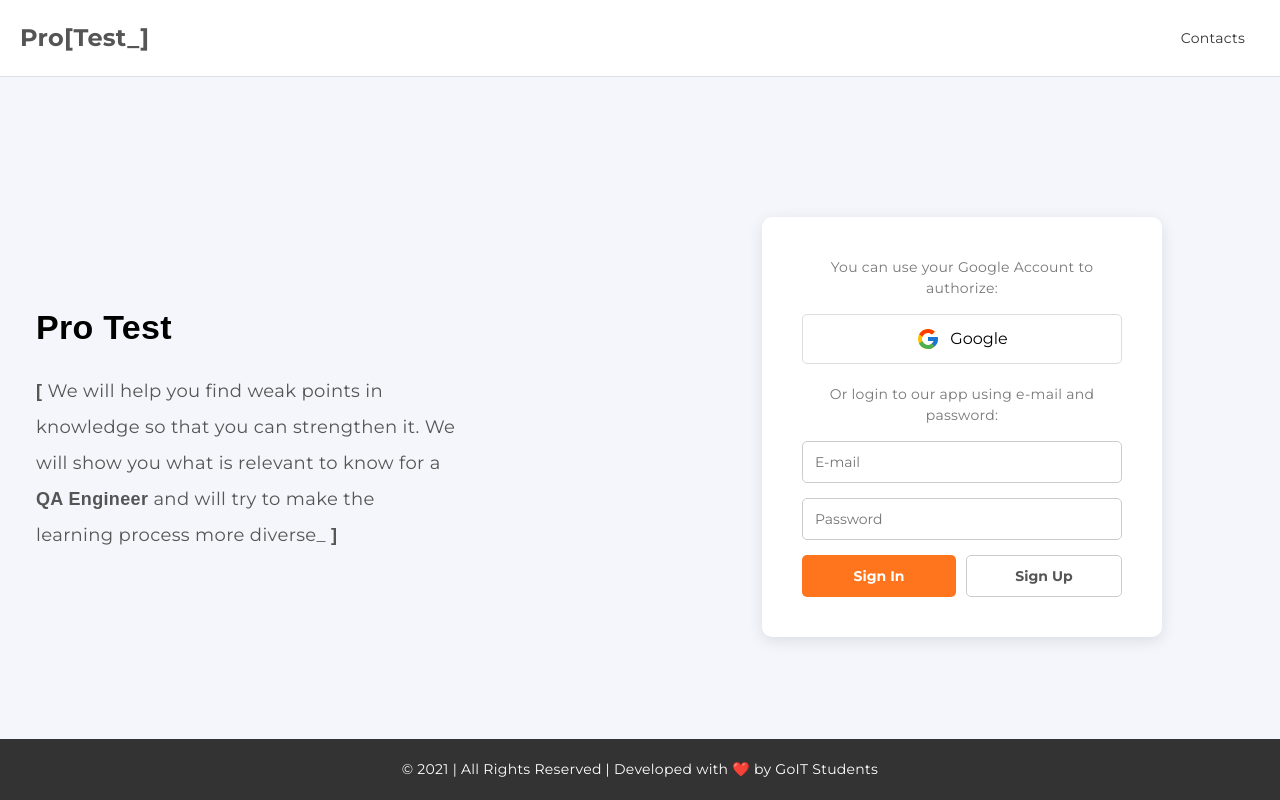
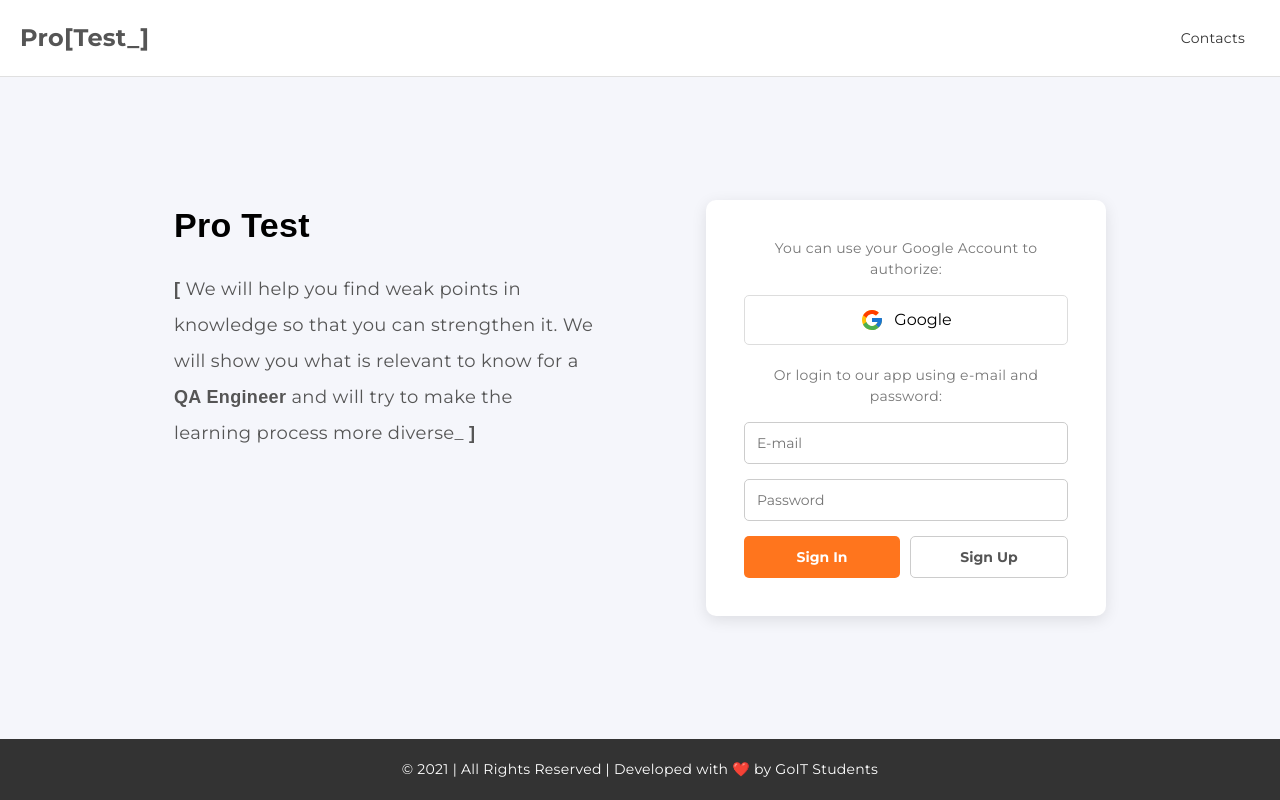
Before and after one commit to stanislavNemch/tests-for-qa, a React (Vite) app: page / in a window 1280 px wide. Built offline with nearby package versions, Linux system fonts and the light colour scheme.

Commit message:
add flex for center block

```diff
--- a/src/components/App/App.module.css
+++ b/src/components/App/App.module.css
@@ -1,4 +1,4 @@
-/* Этот класс добавим в ваш существующий файл */
+/* Этот класс добавляем в ваш существующий файл */
 .appWrapper {
     display: flex;
     flex-direction: column;
@@ -7,12 +7,18 @@
 
 /* Этот класс заставит основной контент занять всё доступное пространство */
 .container {
-    flex: 1 1 auto; /* Это важно для "прижатия" футера */
+    flex: 1 1 auto;
     max-width: 320px;
     padding: 0 20px;
     margin: 0 auto;
     width: 100%;
+    /* Добавляем flex-свойства для центрирования дочерних элементов */
+    display: flex;
+    align-items: center;
+    justify-content: center;
 }
+
+
 
 /* tablet styles */
 @media only screen and (min-width: 768px) {
--- a/src/components/App/App.tsx
+++ b/src/components/App/App.tsx
@@ -10,7 +10,6 @@ function AppContent() {
     const { isLoggedIn, isLoading } = useAuth();
 
     return (
-        // Используем css.appWrapper для правильного позиционирования футера
         <div className={css.appWrapper}>
             <Header />
             <main className={css.container}>
--- a/src/components/AuthPage/AuthPage.module.css
+++ b/src/components/AuthPage/AuthPage.module.css
@@ -1,12 +1,9 @@
 .authContainer {
     display: grid;
     grid-template-columns: 1fr;
-    gap: 40px;
-    align-items: center;
-    min-height: calc(
-        100vh - 100px
-    ); /* Высота минус хедер/футер если они будут */
+    gap: 112px;
     padding: 20px;
+    /* Высота и центрирование теперь управляются родительским .authLayout */
 }
 
 .authInfo {
@@ -119,14 +116,15 @@
 /* Адаптив */
 @media only screen and (min-width: 768px) {
     .formWrapper {
-        padding: 40px;
+        padding: 38px;
     }
 }
 
 @media only screen and (min-width: 1280px) {
     .authContainer {
-        grid-template-columns: 1fr 1fr;
-        gap: 80px;
+        grid-template-columns: auto auto;
+        justify-content: center;
+        gap: 112px;
         text-align: left;
     }
 
--- a/src/components/Footer/Footer.module.css
+++ b/src/components/Footer/Footer.module.css
@@ -3,7 +3,4 @@
     text-align: center;
     background-color: #333;
     color: white;
-    position: absolute;
-    bottom: 0;
-    width: 100%;
 }
--- a/src/components/HomePage/HomePage.module.css
+++ b/src/components/HomePage/HomePage.module.css
@@ -1,7 +1,6 @@
 .homePage {
     display: flex;
     flex-direction: column;
-    min-height: 100vh;
 }
 
 .mainContent {
--- a/src/index.css
+++ b/src/index.css
@@ -1,4 +1,14 @@
 @import "modern-normalize/modern-normalize.css";
+
+html {
+  box-sizing: border-box;
+}
+
+*,
+*::before,
+*::after {
+  box-sizing: inherit;
+}
 
 :root {
     --font-family: "Montserrat", sans-serif;
@@ -19,6 +29,7 @@
 }
 
 body {
+    margin: 0;
     padding: 0;
     font-family: var(--font-family);
 }
```
